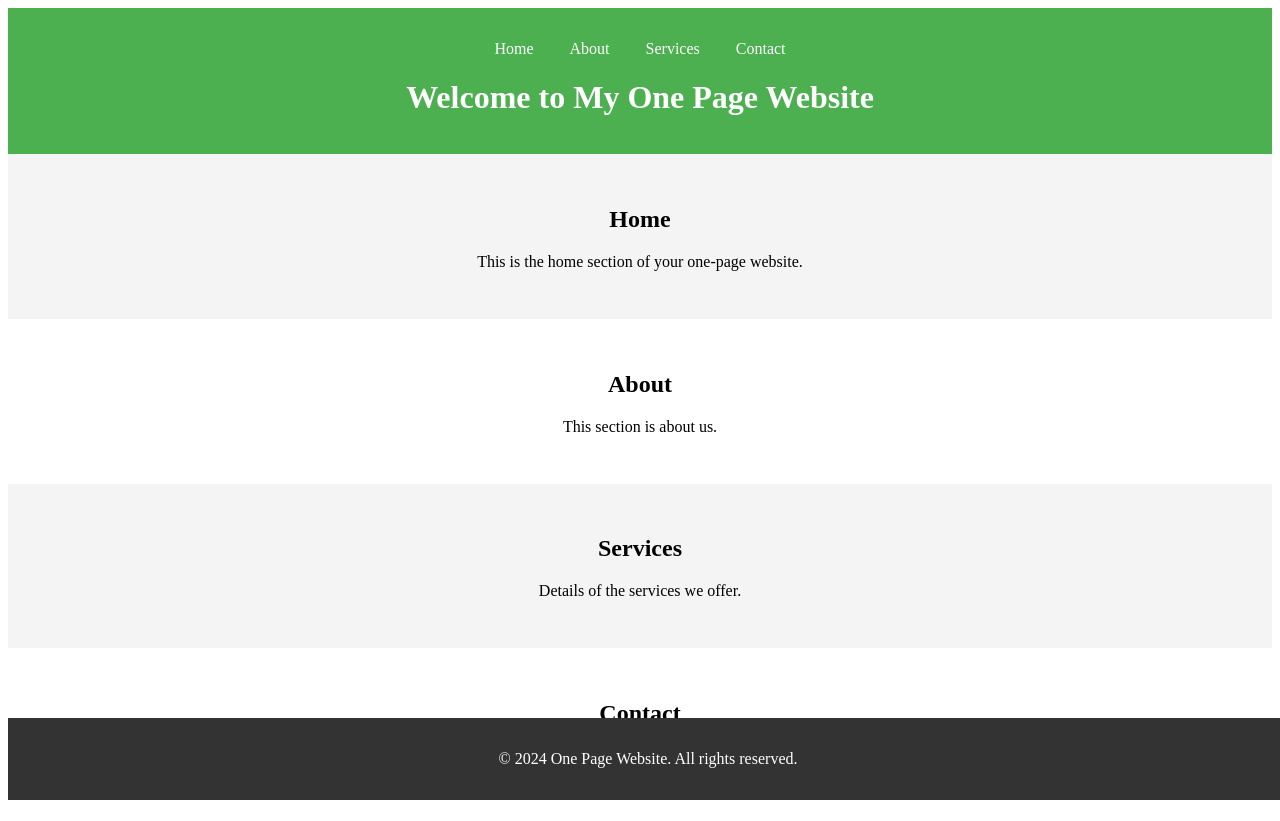
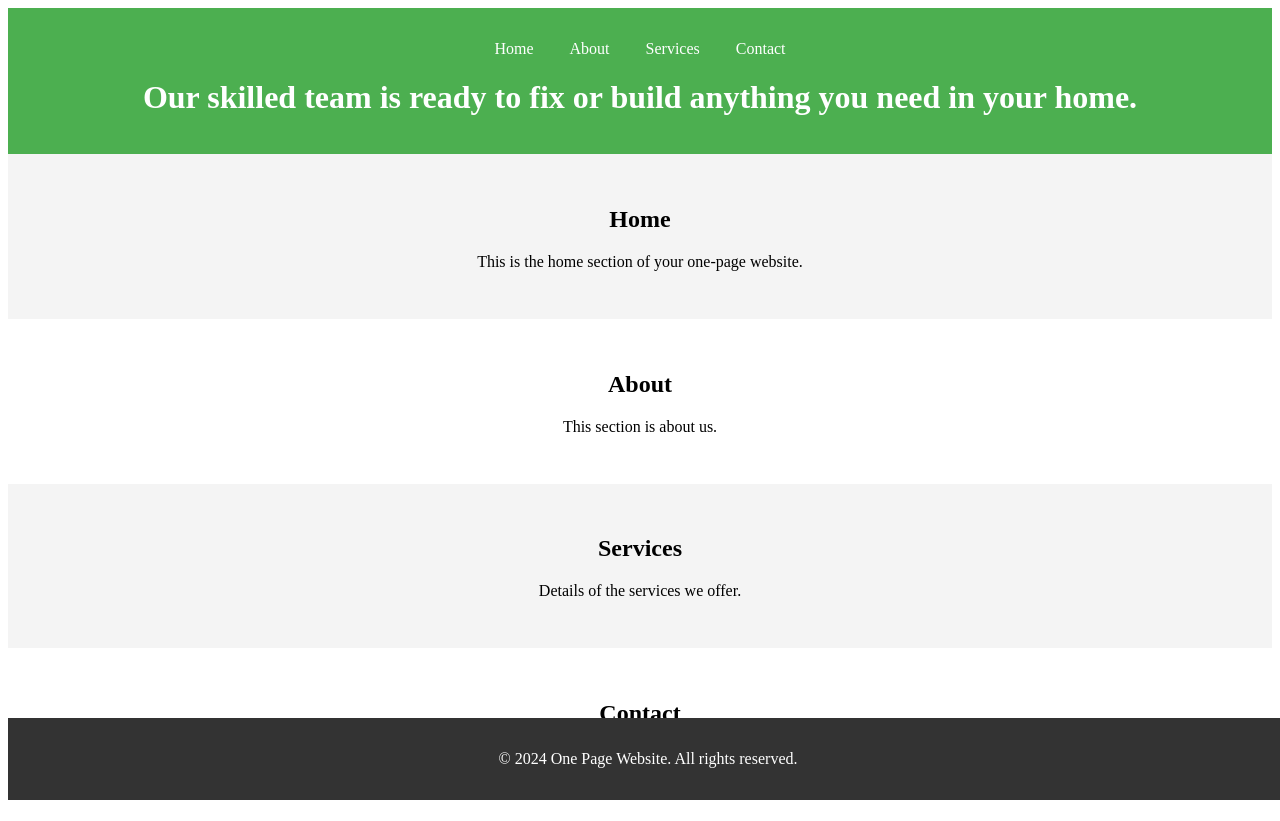
Before and after one commit to aximixa1/handy-superman, a plain HTML site: page index.html in a window 1280 px wide. Drawn offline with Linux system fonts and the light colour scheme.

Commit message:
Update index.html

```diff
--- a/index.html
+++ b/index.html
@@ -16,7 +16,7 @@
                 <li><a href="#contact">Contact</a></li>
             </ul>
         </nav>
-        <h1>Welcome to My One Page Website</h1>
+        <h1>Our skilled team is ready to fix or build anything you need in your home.</h1>
     </header>
     <section id="home">
         <h2>Home</h2>
```
